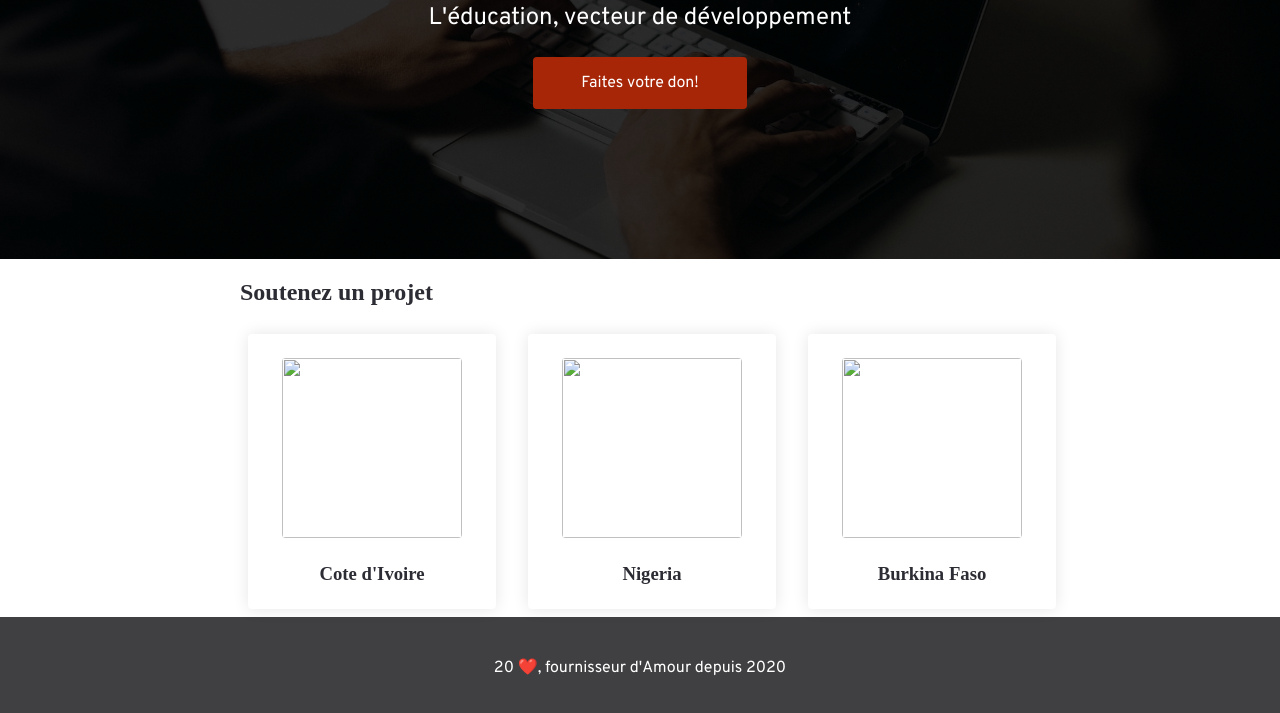
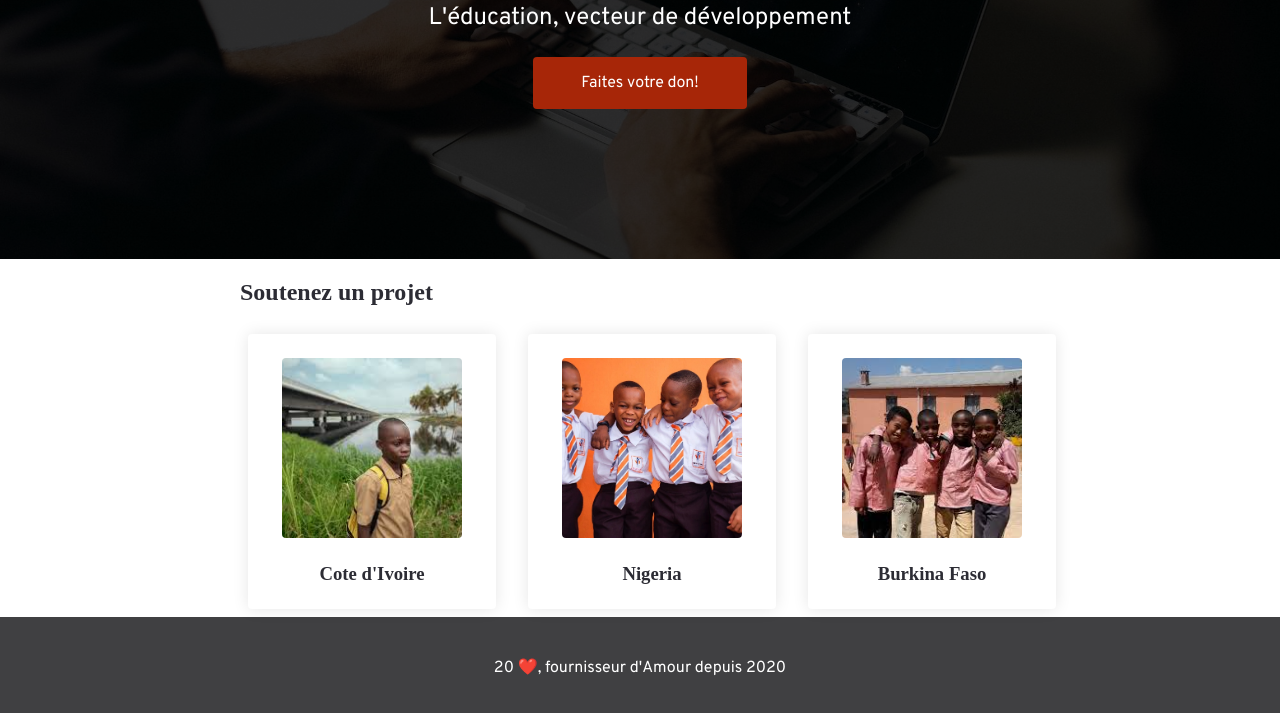
Before and after one commit to alphavainqueur/fondationindex, a plain HTML site: page index.html in a window 1280 px wide. Shown: the part 223-936 px from the top of the page. Drawn offline with Linux system fonts and the light colour scheme; files whose address does not match are found by name; a web font is replaced by a local one.

Commit message:
Update index.html

```diff
--- a/index.html
+++ b/index.html
@@ -30,19 +30,19 @@
 
 		  <!-- Projet CIV -->
 		 	<div class="projet">
-		 	<img src="images/CIV.jpeg" width="300" height="200" alt="">
+		 	<img src="CIV.jpeg" width="300" height="200" alt="">
 		 	<h3>  Cote d'Ivoire </h3>
 			</div>
 
 		  <!-- Projet Nigeria -->
 			<div class="projet">
-		 	<img src="images/NG.jpg" width="300" height="200" alt="">
+		 	<img src="NG.jpg" width="300" height="200" alt="">
 		 	<h3>  Nigeria </h3>
 			</div>
 
 		  <!-- Projet Burkina -->
 			<div class="projet">
-		 	<img src="images/BF.jpeg" width="300" height="200" alt="">
+		 	<img src="BF.jpeg" width="300" height="200" alt="">
 		 	<h3>  Burkina Faso </h3>
 		 	</div>
  	</div>
```
